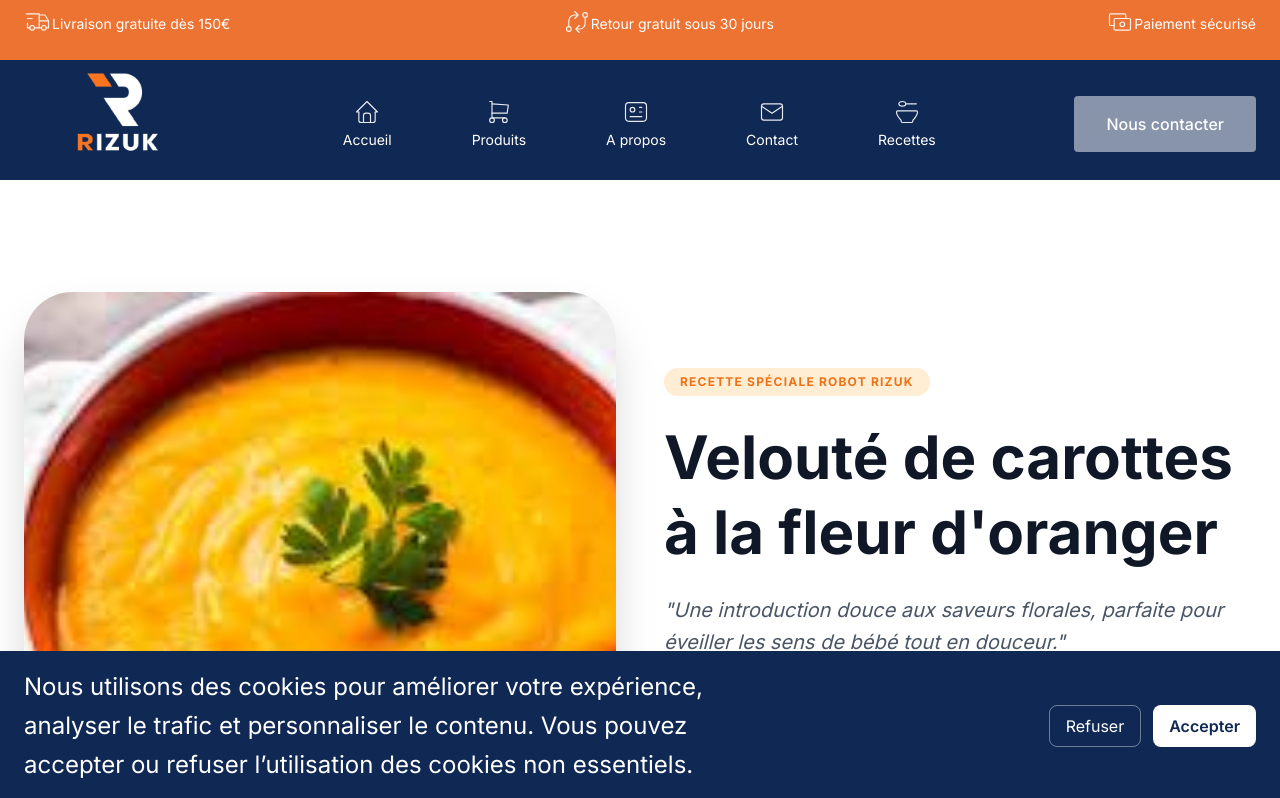
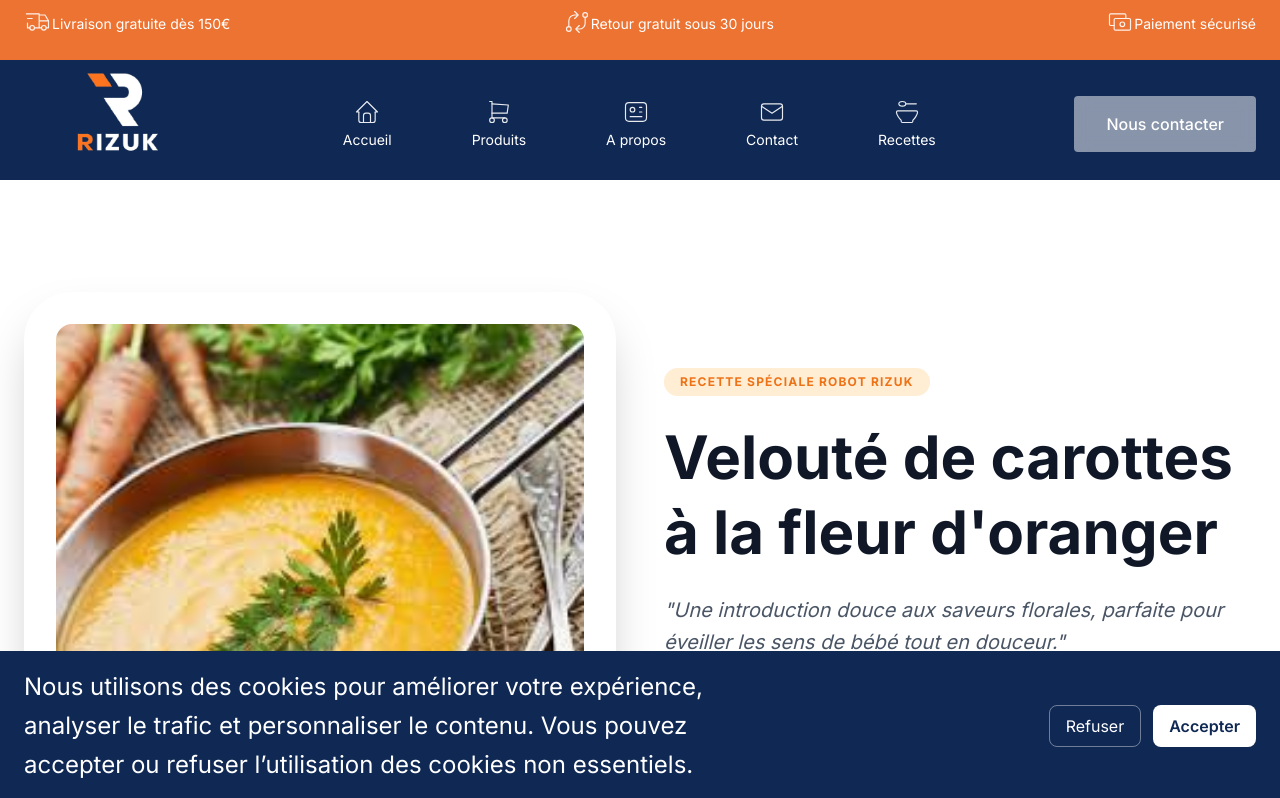
Before and after one commit to KOMI18/rizuk, a Next.js app: page /recettes/veloute-carottes in a window 1280 px wide. Shown: the top 798 px of the page. Built offline with nearby package versions, Linux system fonts and the light colour scheme.

Commit message:
recipe image

```diff
--- a/app/(PAGES)/recettes/[slug]/page.tsx
+++ b/app/(PAGES)/recettes/[slug]/page.tsx
@@ -11,7 +11,7 @@ const RECIPES_DATA: any = {
     prepTime: "5 min",
     cookTime: "15 min",
     difficulty: "Très facile",
-    image: "/velouter-carotte.jfif",
+    image: "/velouter-carotte.jpeg",
     description: "Une introduction douce aux saveurs florales, parfaite pour éveiller les sens de bébé tout en douceur.",
     ingredients: [
       "2 grosses carottes bio",
@@ -40,7 +40,7 @@ export default async function RecipeDetailPage({ params }: { params: Promise<{ s
       {/* HERO RECETTE */}
       <section className="container mx-auto px-6 grid grid-cols-1 lg:grid-cols-2 gap-12 items-center mb-20">
         <div className="relative aspect-square rounded-[3rem] overflow-hidden shadow-2xl">
-          <Image src={recipe.image} alt={recipe.title} fill className="object-cover" />
+          <Image src={recipe.image} alt={recipe.title} fill className="object-contain p-8 transition-all rounded-[3rem]" />
         </div>
 
         <div>
--- a/app/(PAGES)/recettes/page.tsx
+++ b/app/(PAGES)/recettes/page.tsx
@@ -11,7 +11,7 @@ const RECIPES = [
     age: "6+ mois",
     duration: "15 min",
     category: "Légumes",
-    image: "/velouter-carotte.jfif", // Image lumineuse, vue de haut
+    image: "/velouter-carotte.jpeg", // Image lumineuse, vue de haut
     slug: "veloute-carottes"
   },
   // {
```
Also changed, not shown: public/velouter-carotte.jfif (deleted), public/velouter-carotte.jpeg (added).
